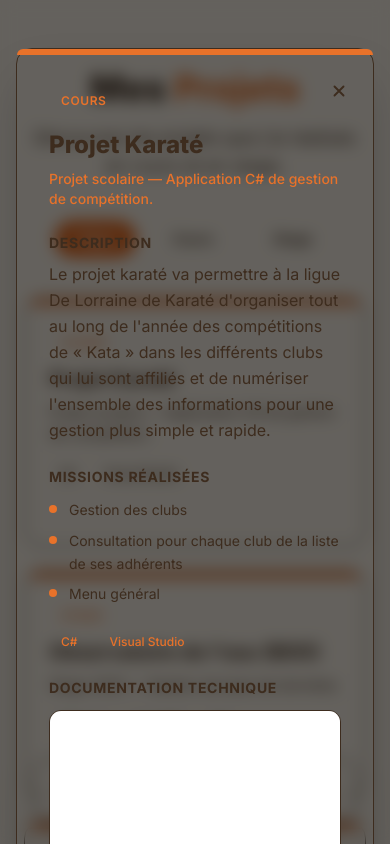
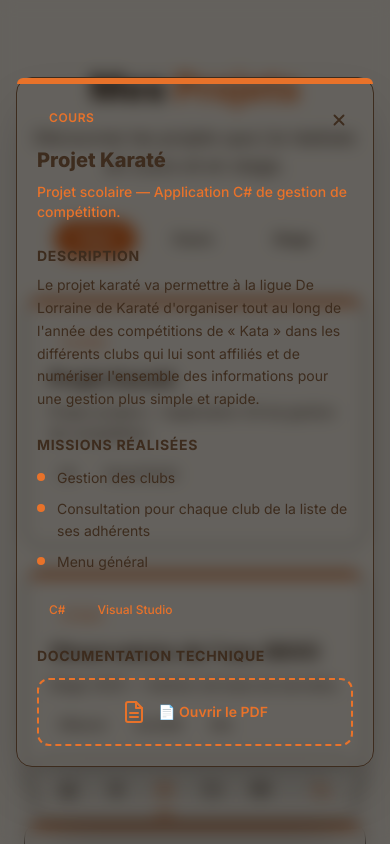
Before and after one commit to Ry0tari/mon-portfolio, a React (Vite) app: page / in a window 390 px wide. Both pictures are taken after a click on the element 195 px from the left and 5211 px from the top of the page. Shown: the part 4789-5633 px from the top of the page. Built offline with nearby package versions, Linux system fonts and the light colour scheme.

Commit message:
Fix mobile PDF: show open button instead of iframe

```diff
--- a/src/components/ProjectModal.jsx
+++ b/src/components/ProjectModal.jsx
@@ -1,7 +1,20 @@
-import { useEffect } from 'react'
+import { useEffect, useState } from 'react'
 import { motion, AnimatePresence } from 'framer-motion'
 
+function useIsMobile(breakpoint = 768) {
+  const [isMobile, setIsMobile] = useState(false)
+  useEffect(() => {
+    const check = () => setIsMobile(window.innerWidth < breakpoint)
+    check()
+    window.addEventListener('resize', check)
+    return () => window.removeEventListener('resize', check)
+  }, [breakpoint])
+  return isMobile
+}
+
 export default function ProjectModal({ project, onClose }) {
+  const isMobile = useIsMobile()
+
   // Close on Escape
   useEffect(() => {
     if (!project) return
@@ -30,7 +43,7 @@ export default function ProjectModal({ project, onClose }) {
           {/* Backdrop */}
           <div className="fixed inset-0 bg-black/60 backdrop-blur-sm" />
 
-          {/* Modal content — scrollable within the overlay */}
+          {/* Modal content */}
           <motion.div
             initial={{ opacity: 0, y: 40, scale: 0.95 }}
             animate={{ opacity: 1, y: 0, scale: 1 }}
@@ -49,7 +62,7 @@ export default function ProjectModal({ project, onClose }) {
               style={{ backgroundColor: 'var(--color-accent)' }}
             />
 
-            <div className="p-8">
+            <div className="p-5 sm:p-8">
               {/* Close button */}
               <button
                 onClick={onClose}
@@ -78,7 +91,7 @@ export default function ProjectModal({ project, onClose }) {
 
               {/* Title */}
               <h2
-                className="mb-2 text-2xl font-extrabold sm:text-3xl"
+                className="mb-2 text-xl font-extrabold sm:text-3xl"
                 style={{ color: 'var(--color-text)' }}
               >
                 {project.title}
@@ -101,7 +114,7 @@ export default function ProjectModal({ project, onClose }) {
                   Description
                 </h3>
                 <p
-                  className="text-base leading-relaxed"
+                  className="text-sm leading-relaxed sm:text-base"
                   style={{ color: 'var(--color-text)' }}
                 >
                   {project.description}
@@ -150,7 +163,7 @@ export default function ProjectModal({ project, onClose }) {
                 ))}
               </div>
 
-              {/* PDF Viewer */}
+              {/* PDF Section */}
               {project.pdfUrl && (
                 <div className="mt-6">
                   <h3
@@ -159,6 +172,31 @@ export default function ProjectModal({ project, onClose }) {
                   >
                     Documentation technique
                   </h3>
+
+                  {isMobile ? (
+                    /* Mobile: open in new tab */
+                    <a
+                      href={project.pdfUrl}
+                      target="_blank"
+                      rel="noopener noreferrer"
+                      className="flex items-center justify-center gap-3 rounded-xl border-2 border-dashed px-6 py-5 text-center transition-colors duration-200"
+                      style={{
+                        borderColor: 'var(--color-accent)',
+                        color: 'var(--color-accent)',
+                      }}
+                    >
+                      <svg width="24" height="24" viewBox="0 0 24 24" fill="none" stroke="currentColor" strokeWidth="2" strokeLinecap="round" strokeLinejoin="round">
+                        <path d="M14 2H6a2 2 0 00-2 2v16a2 2 0 002 2h12a2 2 0 002-2V8z" />
+                        <polyline points="14 2 14 8 20 8" />
+                        <line x1="16" y1="13" x2="8" y2="13" />
+                        <line x1="16" y1="17" x2="8" y2="17" />
+                      </svg>
+                      <span className="text-sm font-semibold">
+                        📄 Ouvrir le PDF
+                      </span>
+                    </a>
+                  ) : (
+                    /* Desktop: embedded iframe */
                     <div
                       className="overflow-hidden rounded-xl border"
                       style={{ borderColor: 'var(--color-border)' }}
@@ -170,6 +208,7 @@ export default function ProjectModal({ project, onClose }) {
                         style={{ backgroundColor: '#fff' }}
                       />
                     </div>
+                  )}
                 </div>
               )}
             </div>
```
Lines whose indentation alone changed are shown as unchanged.
